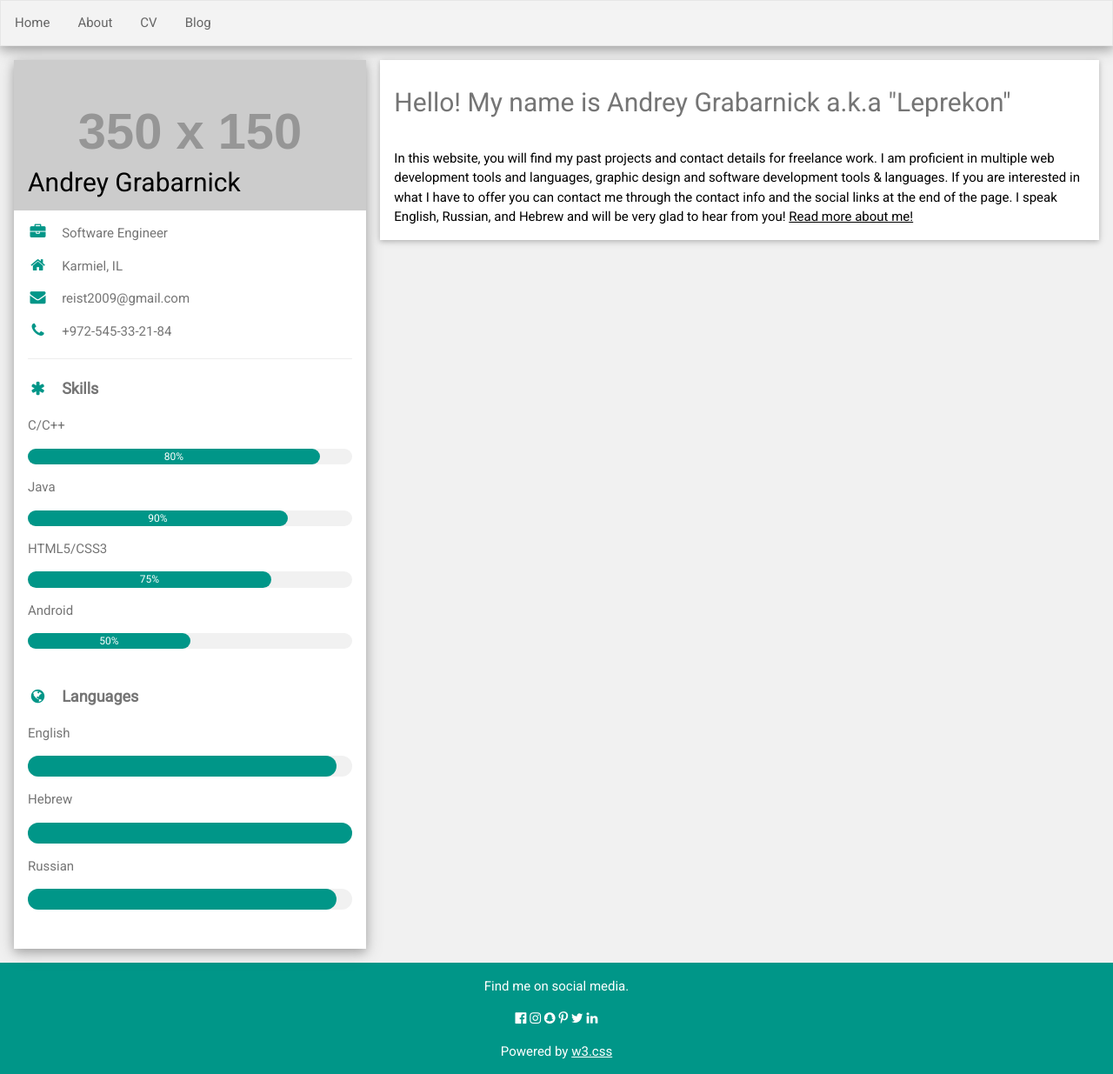
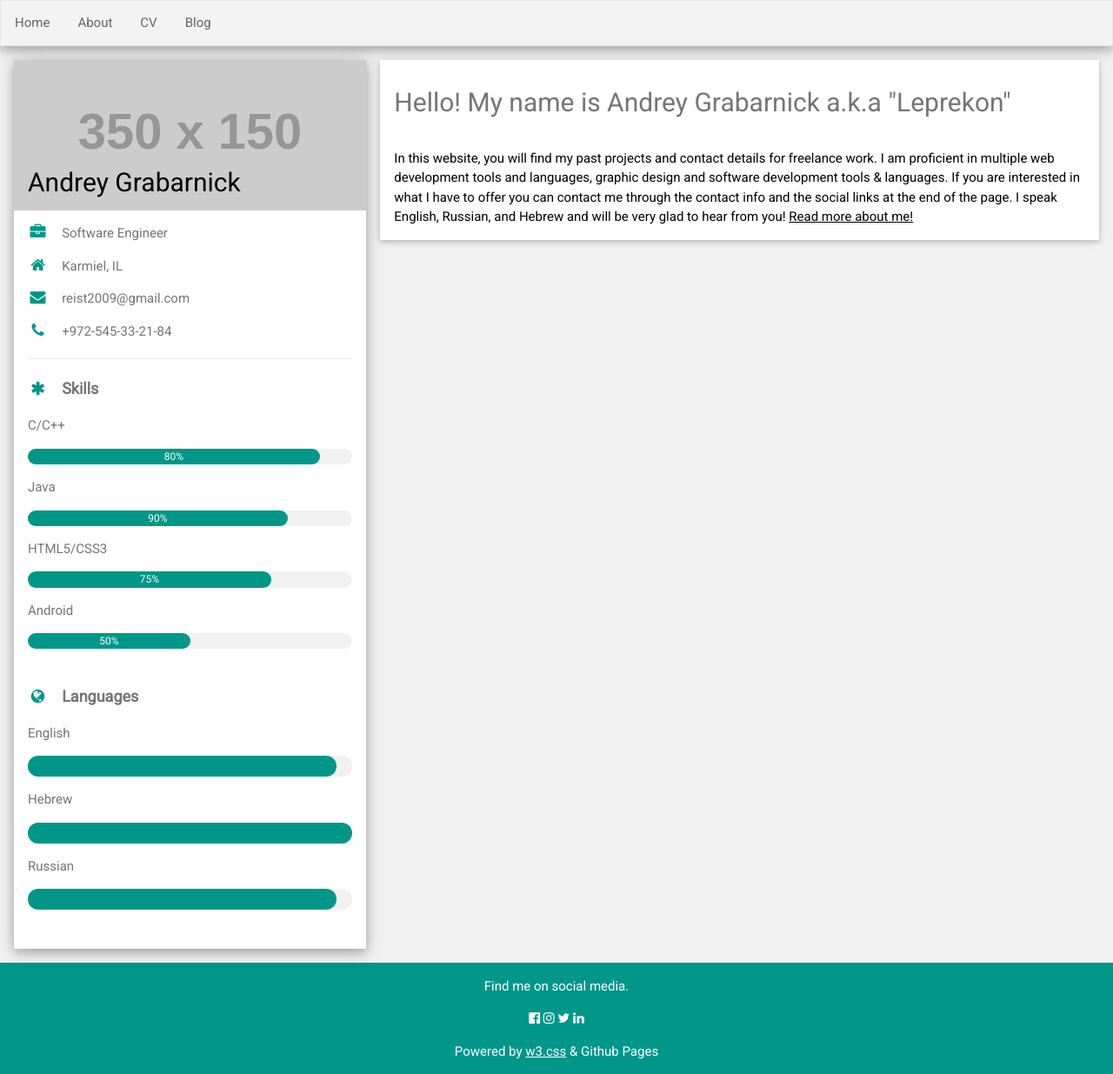
Before and after one commit to leprekon91/leprekon91.github.io, a Jekyll site: the page built from index.html, in a window 1280 px wide. Shown: the whole page at 87% size. Built offline with Jekyll 4.4.1, drawn with Linux system fonts in a browser that asks for light colours.

Commit message:
updated footer

```diff
--- a/_layouts/default.html
+++ b/_layouts/default.html
@@ -52,13 +52,11 @@
         <footer>
             <footer class="w3-container w3-teal w3-center w3-margin-top">
                 <p>Find me on social media.</p>
-                <i class="fa fa-facebook-official w3-hover-opacity"></i>
-                <i class="fa fa-instagram w3-hover-opacity"></i>
-                <i class="fa fa-snapchat w3-hover-opacity"></i>
-                <i class="fa fa-pinterest-p w3-hover-opacity"></i>
-                <i class="fa fa-twitter w3-hover-opacity"></i>
-                <i class="fa fa-linkedin w3-hover-opacity"></i>
-                <p>Powered by <a href="https://www.w3schools.com/w3css/default.asp" target="_blank">w3.css</a></p>
+                <a href="https://www.facebook.com/andrey.grabarnick"><i class="fa fa-facebook-official w3-hover-opacity"></i></a>
+                <a href="https://www.instagram.com/andreygrabarnick/"><i class="fa fa-instagram w3-hover-opacity"></i></a>
+                <a href="https://twitter.com/LeprekonH"><i class="fa fa-twitter w3-hover-opacity"></i></a>
+                <a href="https://www.linkedin.com/in/andreygrab/"><i class="fa fa-linkedin w3-hover-opacity"></i></a>
+                <p>Powered by <a href="https://www.w3schools.com/w3css/default.asp" target="_blank">w3.css</a> &#38; Github Pages</p>
             </footer>
         </footer>
     </body>
--- a/index.html
+++ b/index.html
@@ -74,7 +74,7 @@ I speak English, Russian, and Hebrew and will be very glad to hear from you! <a
 
         <p>In this website, you will find my past projects and contact details for freelance work.
             I am proficient in multiple web development tools and languages,
-            graphic design and software development tools & languages.
+            graphic design and software development tools &#38; languages.
             If you are interested in what I have to offer you can contact me through the contact info and the social links at the end of the page.
             I speak English, Russian, and Hebrew and will be very glad to hear from you! <a href="/about">Read more about me!</a></p>
     </div>
```
